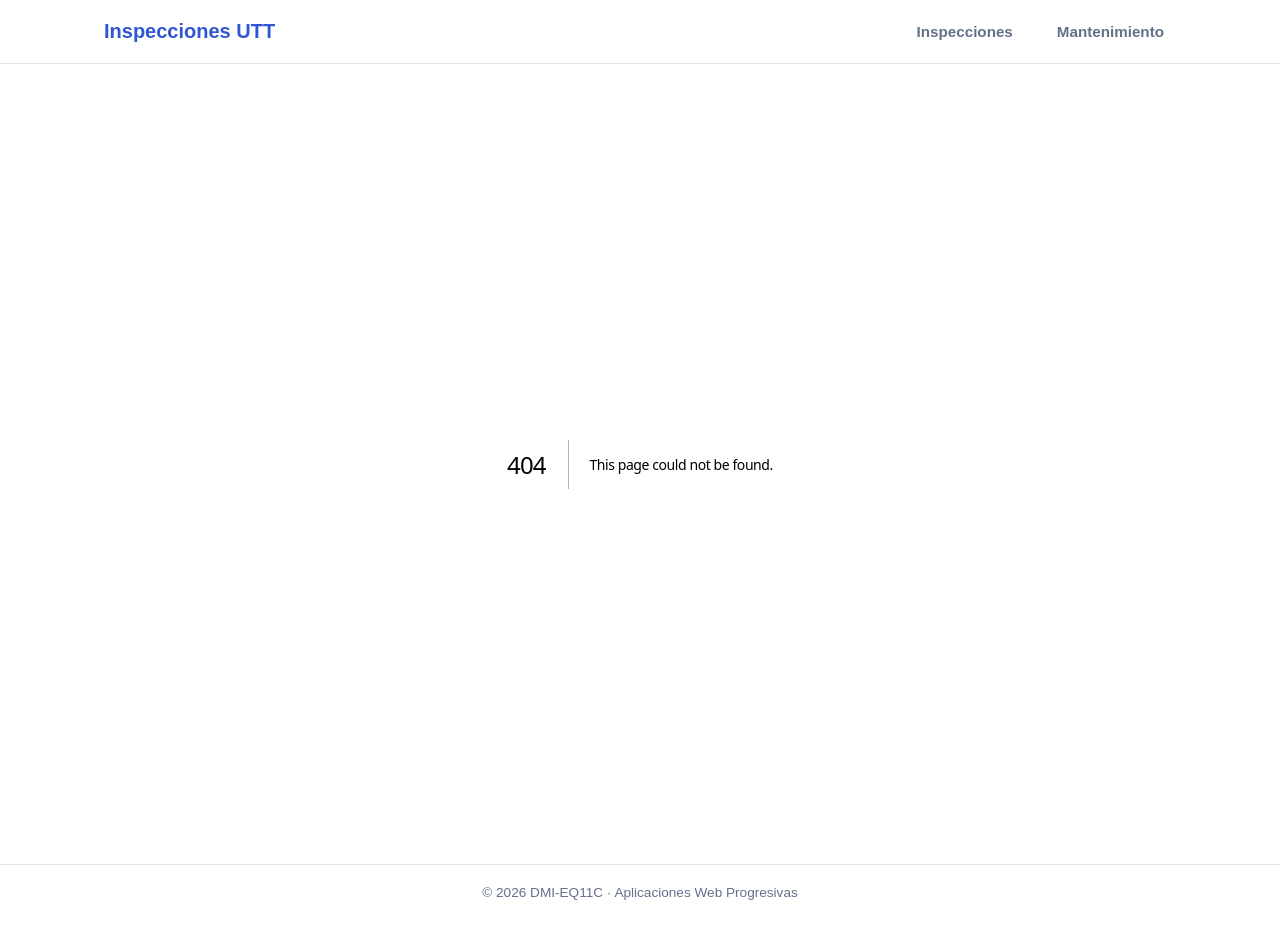
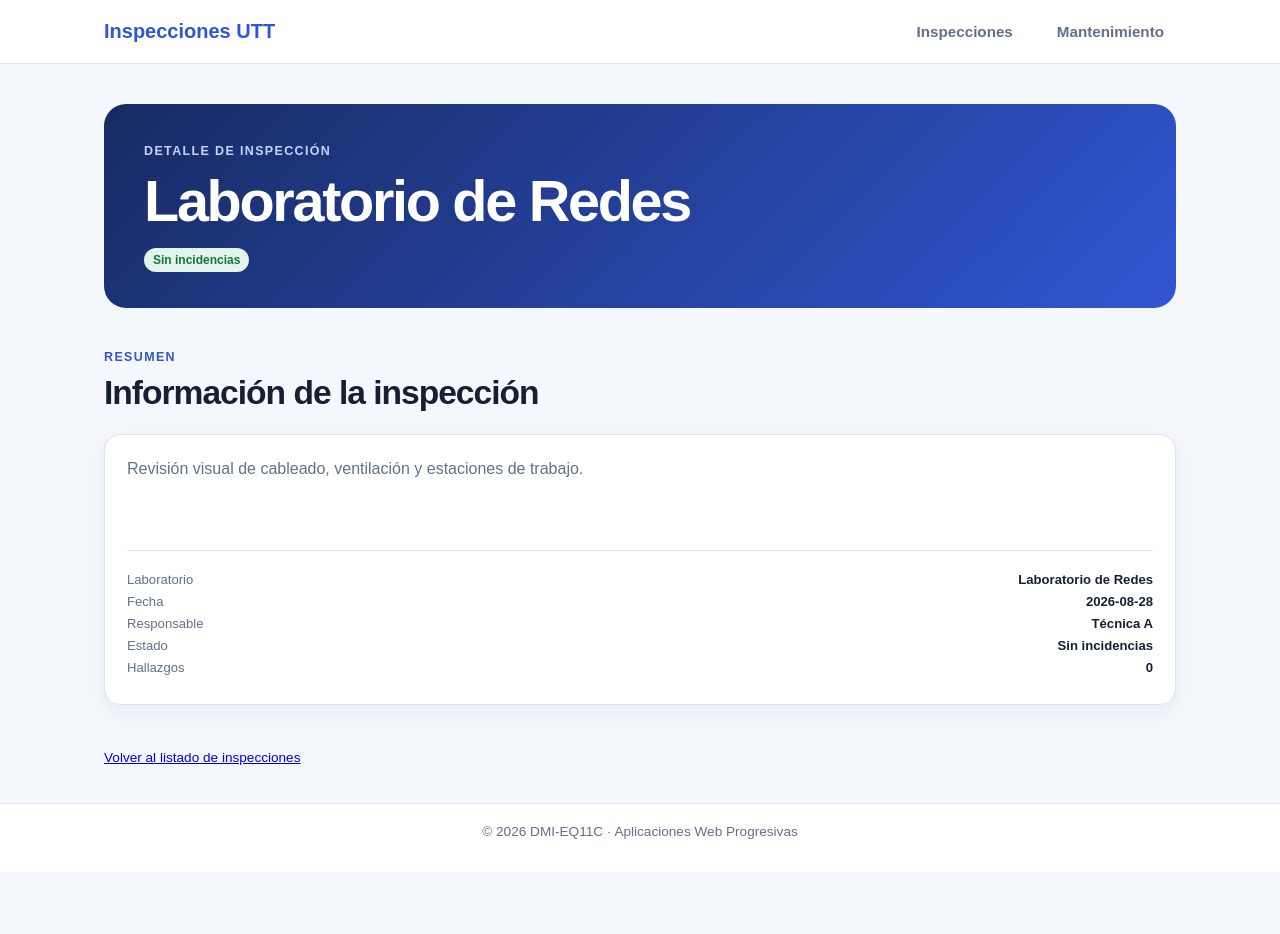
Before and after one commit to DannaTobon/PWA-EQ11, a Next.js app: page /inspecciones/inspection-001 in a window 1280 px wide. Before the commit this address had no page. After the commit the page ends 872 px from the top, so only its background shows below. Built offline with nearby package versions, Linux system fonts and the light colour scheme.

Commit message:
feat(w04): add dynamic SSR inspection detail

```diff
--- /dev/null
+++ b/src/app/inspecciones/[id]/page.tsx
@@ -0,0 +1,70 @@
+import Link from "next/link";
+import { notFound } from "next/navigation";
+import { inspections } from "@/lib/data/inspections";
+
+export const dynamic = "force-dynamic";
+
+type InspectionDetailPageProps = {
+  params: {
+    id: string;
+  };
+};
+
+export default function InspectionDetailPage({ params }: InspectionDetailPageProps) {
+  const inspection = inspections.find(({ id }) => id === params.id);
+
+  if (!inspection) {
+    notFound();
+  }
+
+  return (
+    <article className="page-shell" aria-labelledby="inspection-title">
+      <header className="hero">
+        <p className="eyebrow">Detalle de inspección</p>
+        <h1 id="inspection-title">{inspection.location}</h1>
+        <span className={`badge badge-${inspection.status}`}>{inspection.statusLabel}</span>
+      </header>
+
+      <section className="content-section" aria-labelledby="summary-heading">
+        <div className="section-heading">
+          <div>
+            <p className="eyebrow">Resumen</p>
+            <h2 id="summary-heading">Información de la inspección</h2>
+          </div>
+        </div>
+
+        <div className="inspection-card">
+          <p>{inspection.summary}</p>
+          <dl>
+            <div>
+              <dt>Laboratorio</dt>
+              <dd>{inspection.location}</dd>
+            </div>
+            <div>
+              <dt>Fecha</dt>
+              <dd>
+                <time dateTime={inspection.date}>{inspection.date}</time>
+              </dd>
+            </div>
+            <div>
+              <dt>Responsable</dt>
+              <dd>{inspection.inspector}</dd>
+            </div>
+            <div>
+              <dt>Estado</dt>
+              <dd>{inspection.statusLabel}</dd>
+            </div>
+            <div>
+              <dt>Hallazgos</dt>
+              <dd>{inspection.findings}</dd>
+            </div>
+          </dl>
+        </div>
+      </section>
+
+      <p className="footer">
+        <Link href="/inspecciones">Volver al listado de inspecciones</Link>
+      </p>
+    </article>
+  );
+}
```
Also changed, not shown: src/app/inspecciones/[id]/not-found.tsx (added, +16 -0 lines).
